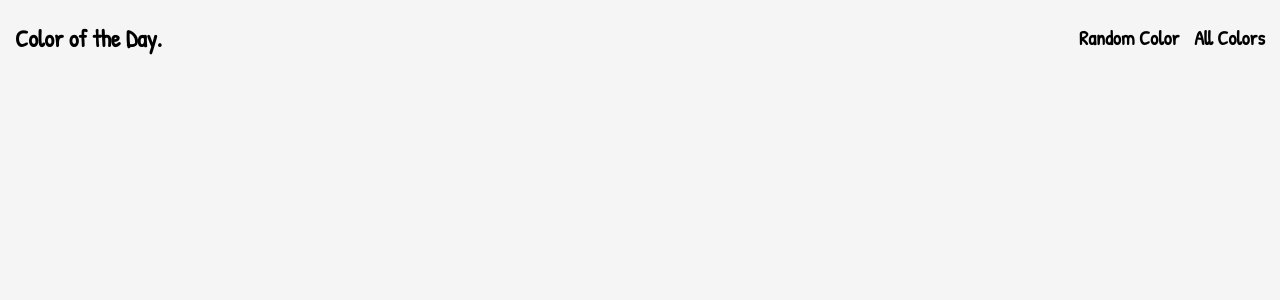
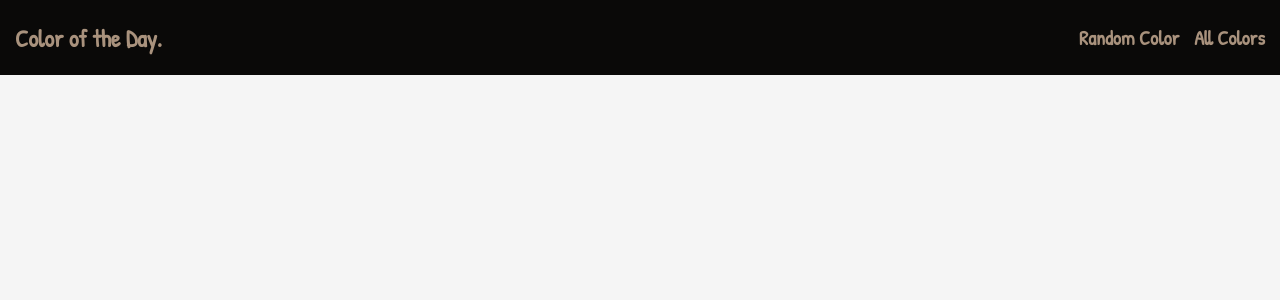
Before and after one commit to GSometimes/color-of-the-day-generator, a React (Create React App) app: page / in a window 1280 px wide. Shown: the top 300 px of the page. Built offline with nearby package versions, Linux system fonts and the light colour scheme.

Commit message:
Added Color to Navbar

```diff
--- a/src/components/Navbar/style.css
+++ b/src/components/Navbar/style.css
@@ -6,11 +6,13 @@
   display: flex;
   align-items: center;
   justify-content: space-between;
+  background-color: #0a0908;
 }
 
 .logo {
   font-size: 1.5rem;
   font-weight: 700;
+  color: #a9927d;
 }
 
 .nav-links {
@@ -25,5 +27,5 @@
 
 .nav-links a {
   text-decoration: none;
-  color: black;
+  color: #a9927d;
 }
```
